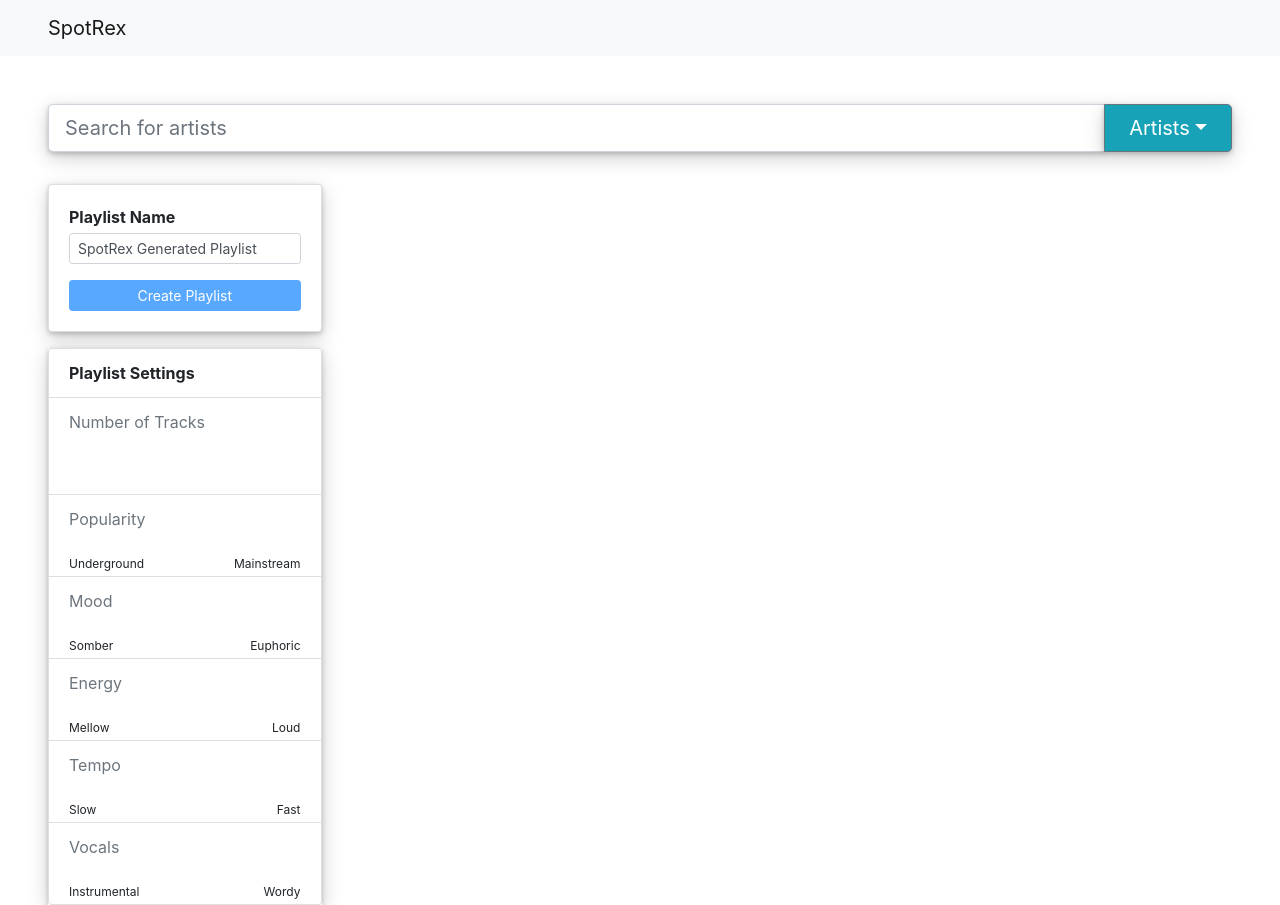
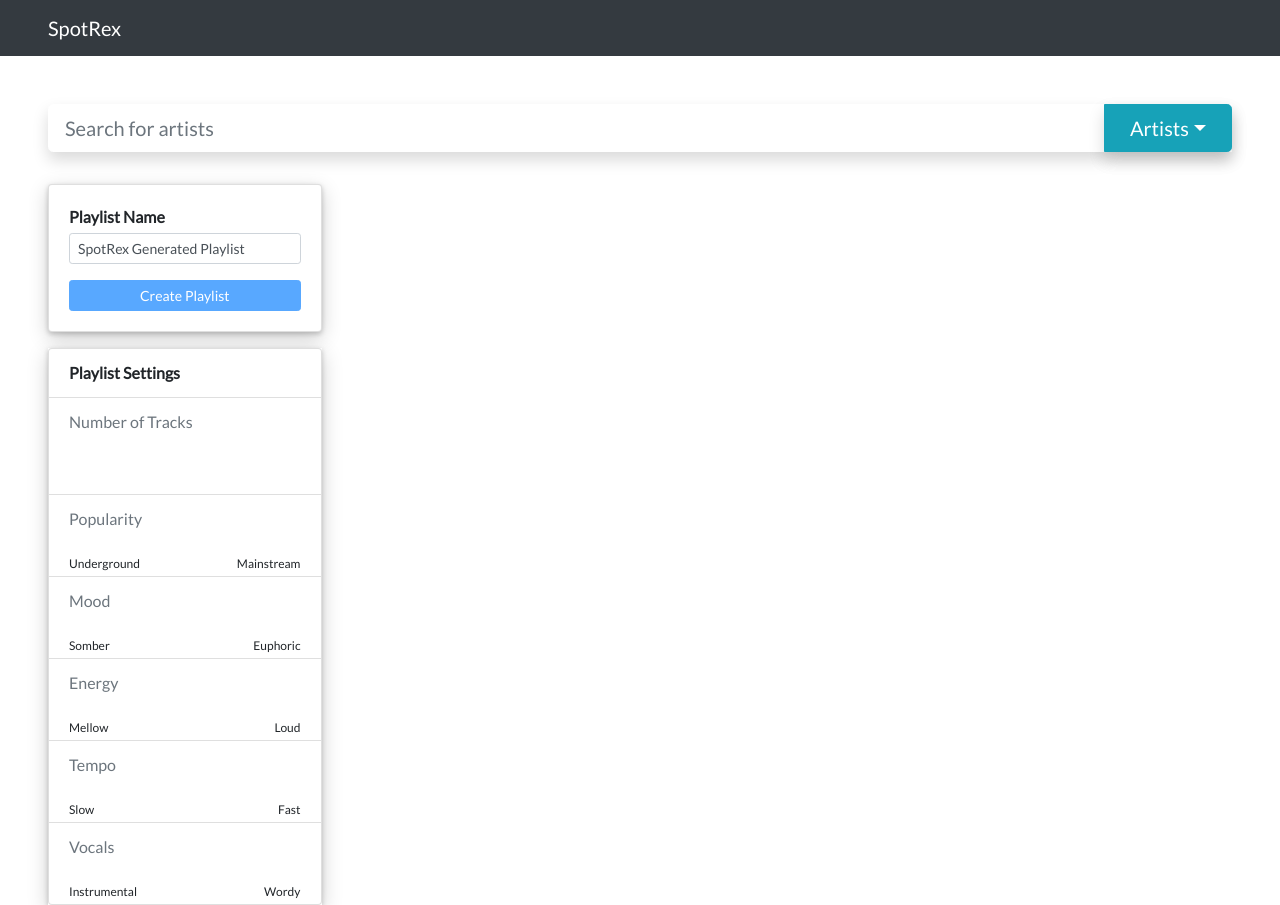
Before and after one commit to ashankv/spotrex, a Flask app: template templates/home.html in a window 1280 px wide. Run offline with Flask 2, Linux system fonts and the light colour scheme; the template is opened without the code that fills it, so the values that code supplies are empty; some libraries are stand-ins or nearby versions.

Commit message:
Update fonts and use stock shadow classes

```diff
--- a/static/css/font.css
+++ b/static/css/font.css
@@ -1,14 +1,27 @@
+.bold-font {
+    font-family: CustomBold;
+}
+
+.regular-font {
+    font-family: CustomRegular;
+}
+
+.light-font {
+    font-family: CustomLight;
+}
+
+
 @font-face {
-  font-family: LatoBold;
+  font-family: CustomBold;
   src: url("/static/css/fonts/Lato/Lato-Bold.ttf");
 }
 
 @font-face {
-  font-family: LatoRegular;
+  font-family: CustomRegular;
   src: url("/static/css/fonts/Lato/Lato-Regular.ttf");
 }
 
 @font-face {
-  font-family: LatoLight;
+  font-family: CustomLight;
   src: url("/static/css/fonts/Lato/Lato-Light.ttf");
 }
--- a/templates/base.html
+++ b/templates/base.html
@@ -17,7 +17,7 @@
 
     <body>
 
-        <nav class="navbar navbar-expand-lg navbar-light bg-light">
+        <nav class="navbar navbar-expand-lg navbar-dark bg-dark regular-font">
             <a class="navbar-brand pl-4 ml-2" href="/">SpotRex</a>
         </nav>
 
--- a/templates/home.html
+++ b/templates/home.html
@@ -2,7 +2,7 @@
 
 {% block content %}
 
-<div class="container-fluid pl-5 pr-5 mt-5" id="top-container">
+<div class="container-fluid pl-5 pr-5 mt-5 regular-font" id="top-container">
 
     <div class="row">
 
@@ -10,10 +10,12 @@
         <!-- Input -->
         <div class="col-lg-12 col-md-12 col-sm-12 col-xs-12">
             <div class="input-group">
-                <input type="text" class="form-control form-control-lg card-shadow" placeholder="Search for artists" autocomplete="off" id="search"> </input>
-                <div class="input-group-append">
-                    <button class="btn btn-secondary dropdown-toggle btn-lg bg-info card-shadow" style="width: 8rem;" id="dropdown-btn" type="button" data-toggle="dropdown" aria-haspopup="true" aria-expanded="false">Artists</button>
-                    <div class="dropdown-menu dropdown-menu-left" aria-labelledby="dropdownMenuButton">
+                <!-- <span class="border border-white"> -->
+                <input type="text" class="form-control form-control-lg shadow border-white" placeholder="Search for artists" autocomplete="off" id="search"> </input>
+                <!-- </span> -->
+                <div class="input-group-append shadow">
+                    <button class="btn btn-secondary dropdown-toggle btn-lg bg-info shadow border-info" style="width: 8rem;" id="dropdown-btn" type="button" data-toggle="dropdown" aria-haspopup="true" aria-expanded="false">Artists</button>
+                    <div class="dropdown-menu dropdown-menu-left shadow" aria-labelledby="dropdownMenuButton">
                         <h6 class="dropdown-header">Search For:</h6>
                         <a class="dropdown-item" id="dropdown-artist" href="#">Artists</a>
                         <a class="dropdown-item" id="dropdown-track" href="#">Tracks</a>
--- a/templates/index.html
+++ b/templates/index.html
@@ -18,13 +18,13 @@
         <div class="container mt-5 pt-1 text-center text-black" id="title-container">
             <div class="jumbotron bg-transparent">
 
-                <p class="display-1" id="title" style="font-family: LatoBold;"><b>SpotRex</b></p>
-                <p class="display-4" id="subtitle" style="font-family: LatoRegular;">discover new music curated to your preferences. </p>
+                <p class="display-1 bold-font" id="title"><b>SpotRex</b></p>
+                <p class="display-4 regular-font" id="subtitle">discover new music curated to your preferences. </p>
 
                 <div class="container mt-3" style="text-align: center;">
                     <div class="row text-center">
                         <div class="col-lg-12">
-                            <a href="/login" id="login-btn" class="btn btn-light btn-lg" style="font-family: LatoRegular;"><img id="spot-logo" class="mb-1 mr-1" src="/static/assets/spotify_logo.png"> </img> <b>Login to Spotify</b> </a>
+                            <a href="/login" id="login-btn" class="btn btn-light btn-lg regular-font"><img id="spot-logo" class="mb-1 mr-1" src="/static/assets/spotify_logo.png"> </img> <b>Login to Spotify</b> </a>
                         </div>
                     </div>
                 </div>
```
